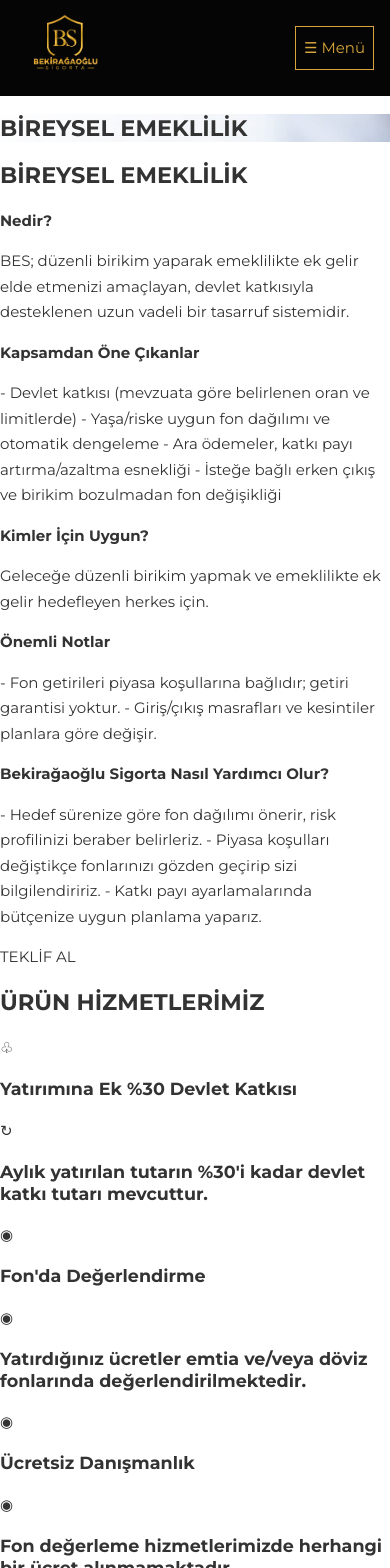
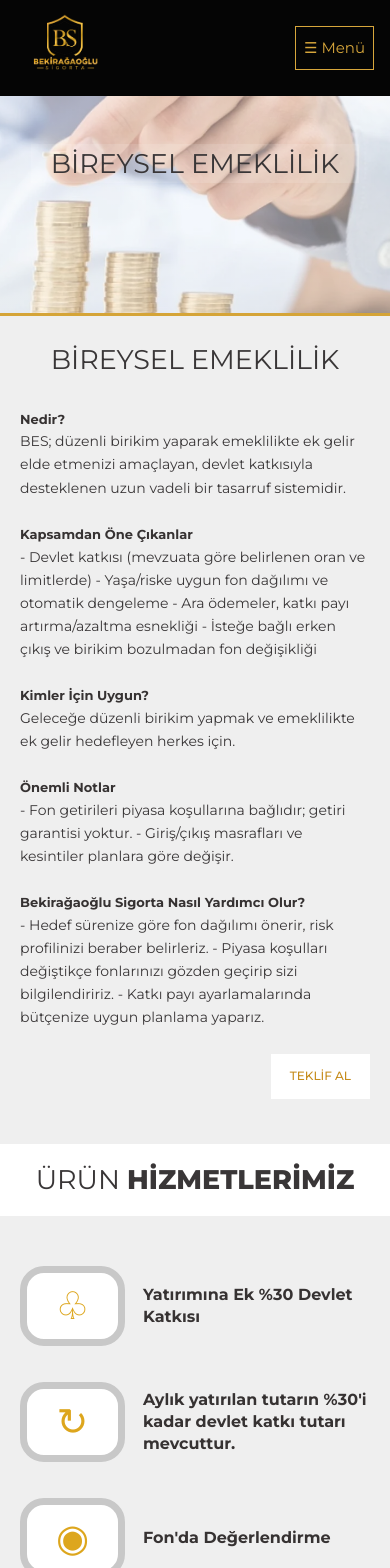
Before and after one commit to Teknoant/bekiragaoglu, a Next.js app: page /bireyselemeklilik in a window 390 px wide. Shown: the top 1568 px of the page. Built offline with nearby package versions, Linux system fonts and the light colour scheme.

Commit message:
Style product pages like original Wix product templates

```diff
--- a/app/style.css
+++ b/app/style.css
@@ -137,3 +137,38 @@
 .policy-form>.gold-button{display:block;width:100%;border:0;border-radius:28px;background:#f4f4f6;color:#b98427;font-weight:400;padding:10px 20px;margin:0}
 .policy-form>.gold-button:hover{background:#eadbb8;color:#45300d}
 @media(max-width:600px){.form-section{padding:0 14px 55px}.policy-heading{margin:0 -14px 24px;height:90px}.form-section .policy-form{padding:24px 17px;border-radius:16px}.policy-form .form-grid{grid-template-columns:1fr;gap:0}.policy-form .form-grid label:nth-child(n+3){grid-column:auto}.policy-form h2{margin-bottom:23px}}
+
+
+/* Wix product detail pages */
+.wix-product-page{background:#f1f1f1;color:#393637}
+.product-hero{height:320px;background-size:cover;background-position:center 47%;display:flex;align-items:flex-start;justify-content:center;padding-top:62px;border-bottom:3px solid #d5a437}
+.product-hero h1,.product-detail h2,.product-services-heading h2{font-size:clamp(29px,3vw,42px);font-weight:400;line-height:1.15;margin:0;text-align:center;text-transform:uppercase}
+.product-hero h1{background:rgba(255,255,255,.12);padding:4px 20px}
+.product-hero h1::first-line,.product-detail h2::first-line{font-weight:400}
+.product-detail{background:#efefef;padding:34px 24px 0}
+.product-detail-inner{width:min(850px,100%);margin:0 auto;position:relative;padding-bottom:64px}
+.product-detail h2{margin:0 0 50px}
+.product-copy{font-size:13px;line-height:1.65;max-width:760px}
+.product-copy-block{margin:0 0 25px}
+.product-copy-block strong{display:block;font-size:13px;line-height:1.45;margin-bottom:2px;color:#363232}
+.product-copy-block p,.product-copy>p{margin:0 0 22px;white-space:pre-line}
+.product-copy .product-bullet{margin:-15px 0 17px}
+.product-quote{display:block;width:max-content;margin:8px 0 0 auto;background:#fff;color:#c68c1b;padding:12px 19px;font-size:12px;font-weight:500}
+.product-quote:hover{background:#d5a437;color:#fff}
+.product-services{background:#efefef;padding-bottom:62px}
+.product-services-heading{height:72px;background:#fff;display:flex;align-items:center;justify-content:center}
+.product-services-heading h2 strong{font-weight:800}
+.product-service-list{width:min(620px,calc(100% - 40px));margin:42px auto 0;display:flex;flex-direction:column;gap:20px}
+.product-service-item{display:grid;grid-template-columns:145px 1fr;gap:28px;align-items:center;min-height:96px}
+.service-icon{height:96px;border:9px solid #c8c8c8;border-radius:30px;background:#fff;color:#dda61d;font-size:49px;line-height:78px;text-align:center;font-family:Arial,sans-serif}
+.product-service-item h3{font-size:16px;line-height:1.35;margin:0;font-weight:700;color:#363232}
+@media(max-width:700px){
+ .product-hero{height:220px;padding-top:48px;background-position:center}
+ .product-hero h1,.product-detail h2,.product-services-heading h2{font-size:27px}
+ .product-detail{padding:28px 20px 0}
+ .product-detail h2{margin-bottom:35px}
+ .product-detail-inner{padding-bottom:45px}
+ .product-copy{font-size:14px}
+ .product-service-item{grid-template-columns:105px 1fr;gap:18px}
+ .service-icon{height:80px;border-width:7px;border-radius:24px;font-size:38px;line-height:66px}
+}
```
